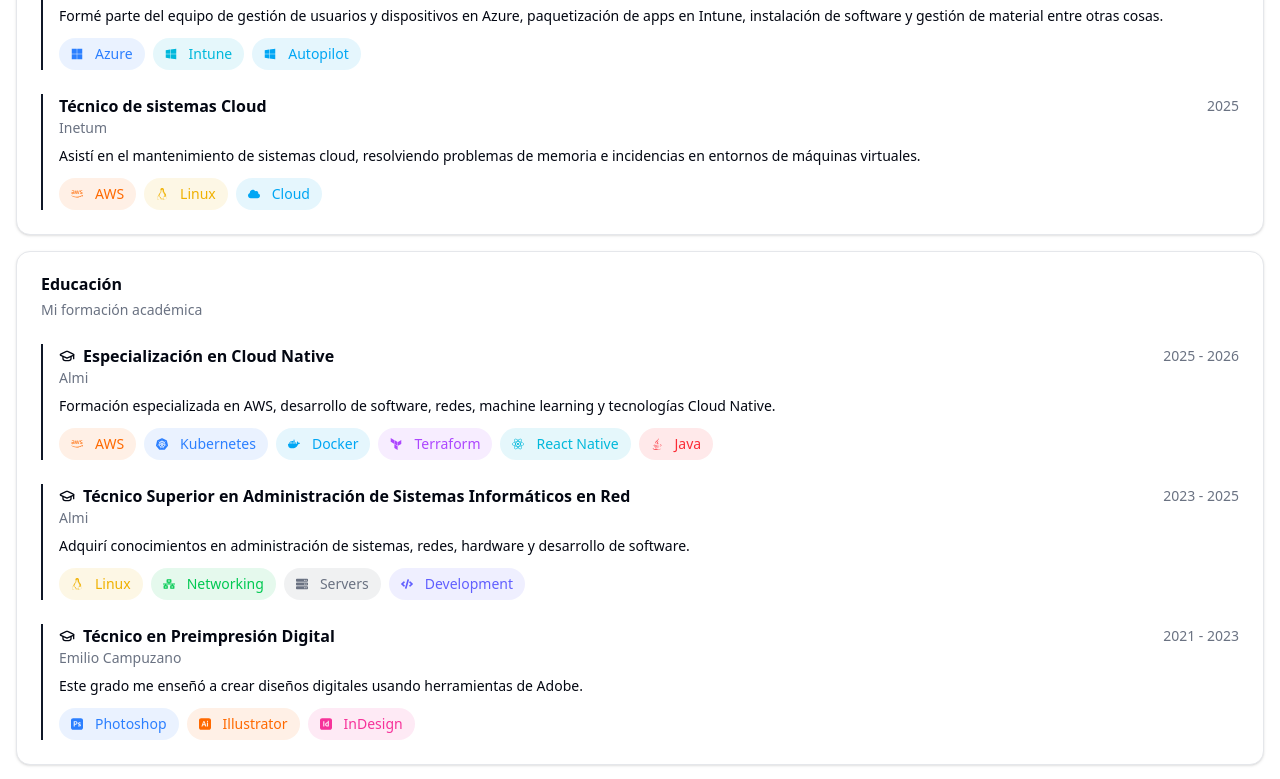
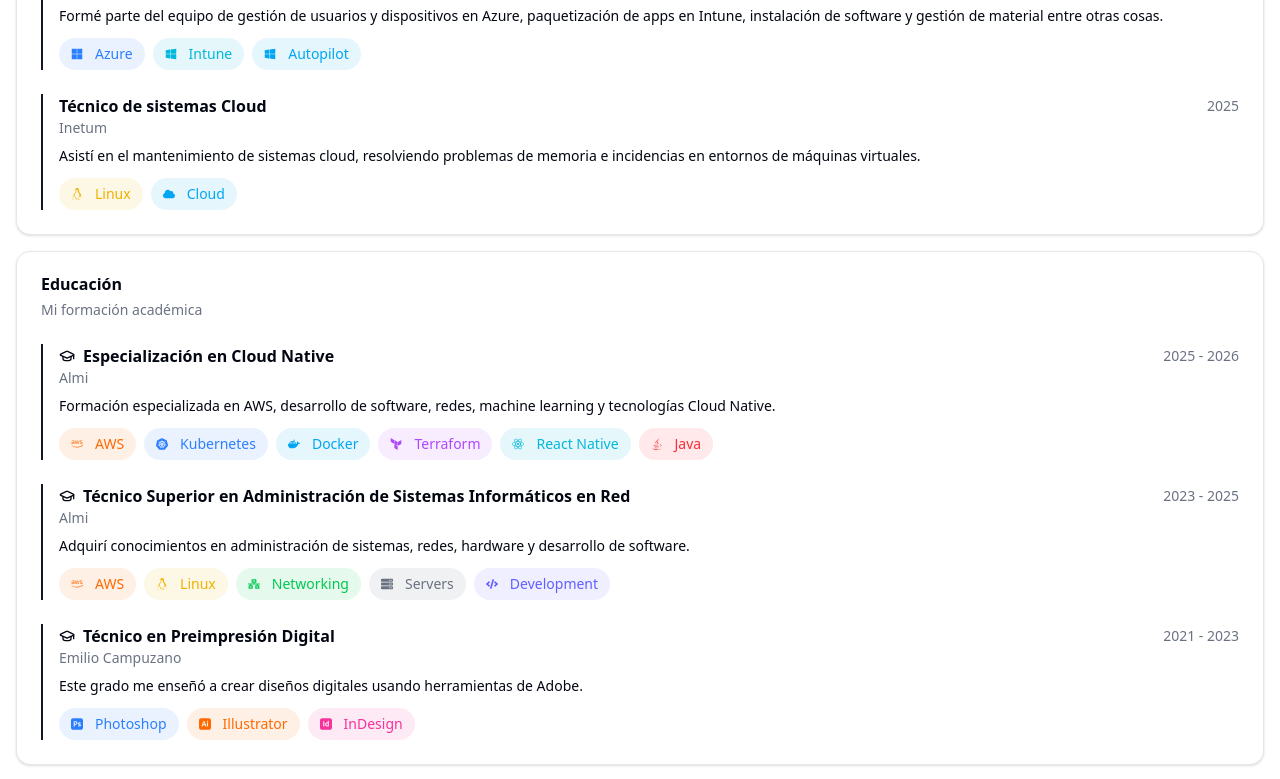
Before and after one commit to alexdeveloper05/portfolio, a Next.js app: page / in a window 1280 px wide. Shown: the part 687-1466 px from the top of the page. Built offline with nearby package versions, Linux system fonts and the light colour scheme; a web font is replaced by a local one.

Commit message:
fix: technologies fix

```diff
--- a/components/education.tsx
+++ b/components/education.tsx
@@ -49,6 +49,7 @@
       period: "2023 - 2025",
       description: t.about.education.degree2.description,
       technologies: [
+        { name: "AWS", icon: SiAmazonwebservices, color: "bg-orange-500/10 text-orange-500 hover:bg-orange-500/20" },
         { name: "Linux", icon: SiLinux, color: "bg-yellow-500/10 text-yellow-500 hover:bg-yellow-500/20" },
         { name: "Networking", icon: FaNetworkWired, color: "bg-green-500/10 text-green-500 hover:bg-green-500/20" },
         { name: "Servers", icon: FaServer, color: "bg-gray-500/10 text-gray-500 hover:bg-gray-500/20" },
--- a/components/experience.tsx
+++ b/components/experience.tsx
@@ -7,7 +7,7 @@
   CardHeader,
   CardTitle,
 } from "@/components/ui/card"
-import { SiLinux, SiAmazonwebservices } from "react-icons/si"
+import { SiLinux } from "react-icons/si"
 import { FaCloud, FaMicrosoft, FaWindows } from "react-icons/fa"
 import { Badge } from "@/components/ui/badge"
 import { useLanguage } from "@/contexts/LanguageContext"
@@ -35,7 +35,6 @@
       period: "2025",
       description: t.about.experience.job1.description,
       technologies: [
-        { name: "AWS", icon: SiAmazonwebservices, color: "bg-orange-500/10 text-orange-500 hover:bg-orange-500/20" },
         { name: "Linux", icon: SiLinux, color: "bg-yellow-500/10 text-yellow-500 hover:bg-yellow-500/20" },
         { name: "Cloud", icon: FaCloud, color: "bg-sky-500/10 text-sky-500 hover:bg-sky-500/20" }
       ]
```
